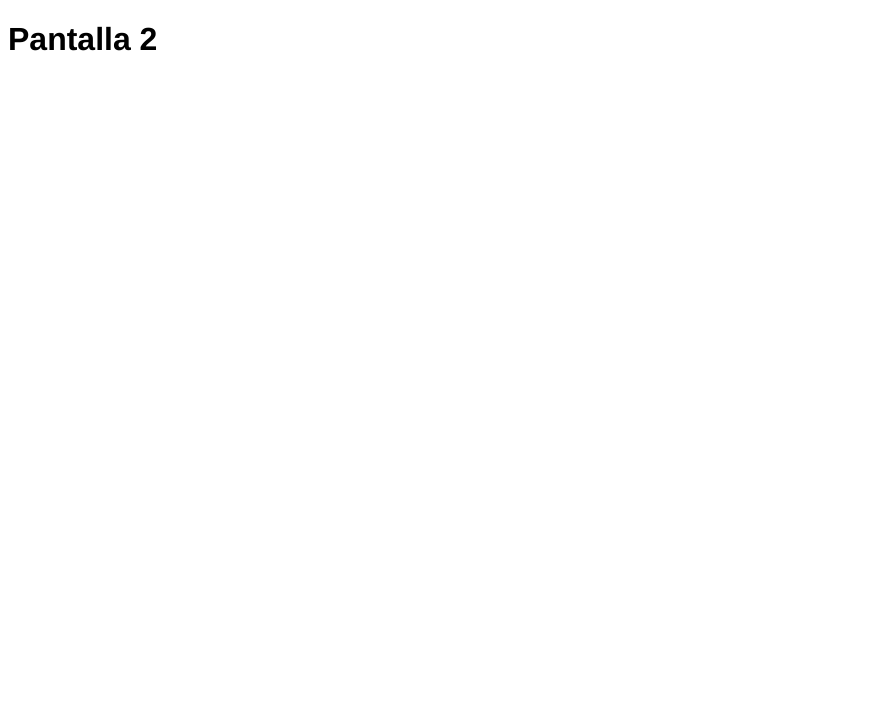
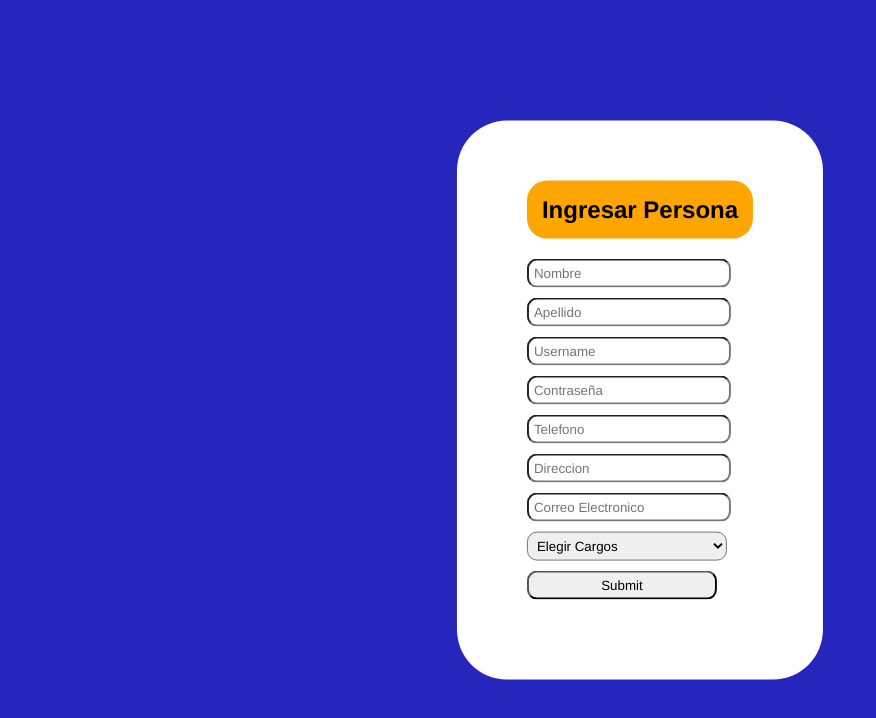
Before and after one commit to Mbarzallob/RolDePagos, an Angular app: page /ingresarPersonas in a window 1280 px wide. Shown: the top 718 px of the page, without its empty margins (0-876 px from the left). Built offline with nearby package versions, Linux system fonts and the light colour scheme.

Commit message:
Pagina Ingresars
si

```diff
--- a/src/app/app.module.ts
+++ b/src/app/app.module.ts
@@ -5,12 +5,14 @@ import { AppRoutingModule } from './app-routing.module';
 import { AppComponent } from './app.component';
 import { IngresarPersonasComponentComponent } from './pages/ingresar-personas-component/ingresar-personas-component.component';
 import { PaginaPrincipalComponent } from './pages/pagina-principal/pagina-principal.component';
+import { ConsultarUsuarioComponent } from './pages/consultar-usuario/consultar-usuario.component';
 
 @NgModule({
   declarations: [
     AppComponent,
     IngresarPersonasComponentComponent,
-    PaginaPrincipalComponent
+    PaginaPrincipalComponent,
+    ConsultarUsuarioComponent
   ],
   imports: [
     BrowserModule,
--- /dev/null
+++ b/src/app/pages/consultar-usuario/consultar-usuario.component.html
@@ -0,0 +1 @@
+<p>consultar-usuario works!</p>
--- a/src/app/pages/ingresar-personas-component/ingresar-personas-component.component.css
+++ b/src/app/pages/ingresar-personas-component/ingresar-personas-component.component.css
@@ -0,0 +1,46 @@
+.fondoFormulario {
+    position: absolute;
+    top: 0;
+    bottom: 0;
+    right: 0;
+    left: 0;
+    background-color: rgb(38, 38, 188);
+}
+
+.formulario {
+    position: absolute;
+    top: 50%;
+    left: 50%;
+    transform: translate(-50%, -50%);
+    display: inline-block;
+    background-color: white;
+    padding: 40px;
+    padding-bottom: 70px;
+    border-radius: 50px;
+    padding-left: 70px;
+    padding-right: 70px;
+}
+
+input {
+    display: block;
+    margin-bottom: 10px;
+    width: 190px;
+    border-radius: 10px;
+    padding: 5px;
+
+}
+
+select{
+    width: 200px;
+    border-radius: 10px;
+    padding: 5px;
+}
+#tituloForm{
+    padding: 15px;
+    background-color: orange;
+    text-align: center;
+    border-radius: 20px;
+}
+#botonSubir{
+    margin-top: 10px;
+}
--- a/src/app/pages/ingresar-personas-component/ingresar-personas-component.component.html
+++ b/src/app/pages/ingresar-personas-component/ingresar-personas-component.component.html
@@ -1 +1,28 @@
-<h1>Pantalla 2</h1>
+<div class="fondoFormulario">
+
+    <div class="formulario">
+
+        <h2 id="tituloForm">Ingresar Persona</h2>
+
+        <input type="text" placeholder="Nombre">
+        <input type="text" placeholder="Apellido">
+        <input type="text" placeholder="Username">
+        <input type="password" placeholder="Contraseña">
+        <input type="text" placeholder="Telefono">
+        <input type="text" placeholder="Direccion">
+        <input type="text" placeholder="Correo Electronico">
+        <select name="Cargos" >
+            <option disabled selected>Elegir Cargos</option>
+            <option value="">1: Gerente</option>
+            <option value="">2: Programador</option>
+            <option value="">3: Contador</option>
+            <option value="">4: Recursos Humanos</option>
+            <option value="">5: Administradro de base de datos</option>
+
+        </select>
+        <input type="submit" id="botonSubir">
+
+
+    </div>
+
+</div>
--- a/src/app/pages/pagina-principal/pagina-principal.component.html
+++ b/src/app/pages/pagina-principal/pagina-principal.component.html
@@ -5,11 +5,8 @@
             <div class="bottons">
                 <button routerLink="/ingresarPersonas">Ingresar Persona</button>
                 <button>Buscar Usuario</button>
-                <a routerLink="/ingresarPersonas"  routerLinkActive="active" ariaCurrentWhenActive="page">HOLA</a>
             </div>
         </div>
     </div>
     <div class="background"></div>
 </div>
-
-<router-outlet></router-outlet>
```
Also changed, not shown: src/app/pages/consultar-usuario/consultar-usuario.component.ts (added, +10 -0 lines), src/app/pages/consultar-usuario/consultar-usuario.component.css (added), 1 other file (tests, documents, lock files or other folders).
